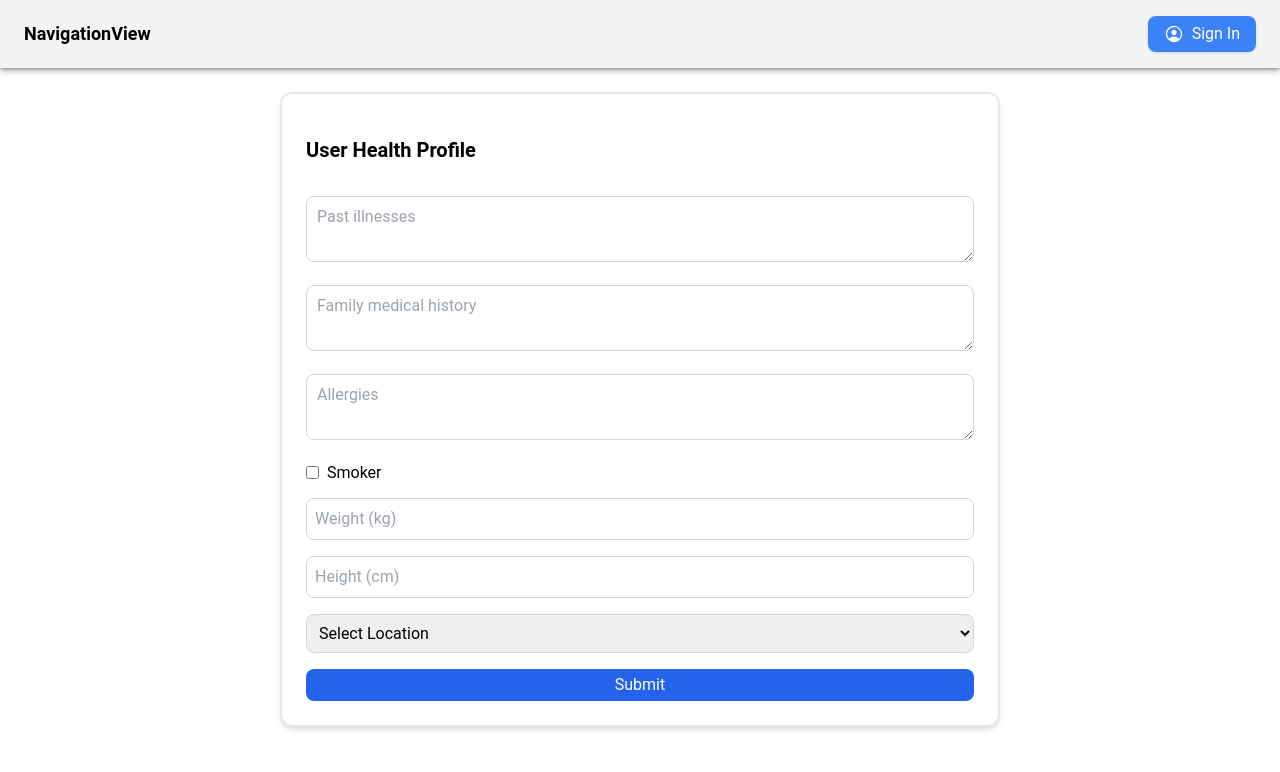
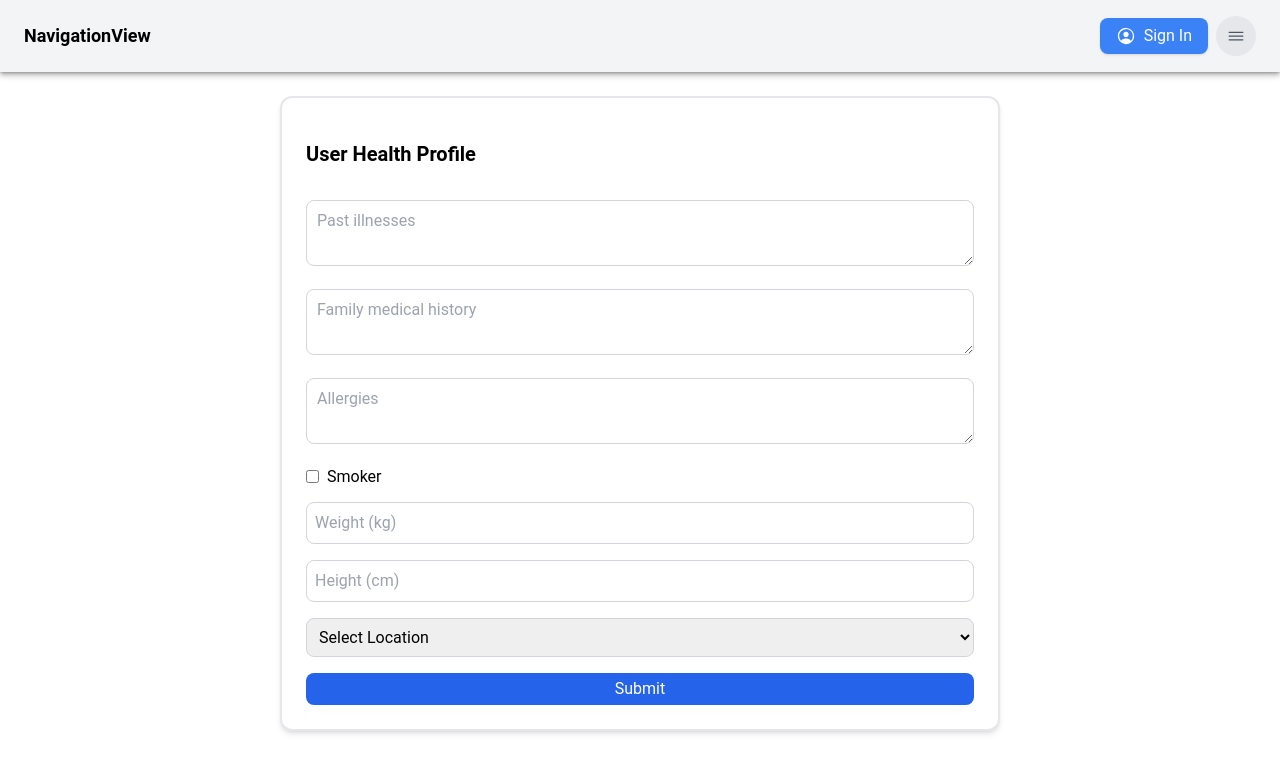
Before and after one commit to DimitarDevP/aiha-frontend, a React (Vite) app: page /tab1 in a window 1280 px wide. Shown: the top 772 px of the page. Built offline with nearby package versions, Linux system fonts and the light colour scheme.

Commit message:
Improvement in navigation

```diff
--- a/src/App.tsx
+++ b/src/App.tsx
@@ -45,7 +45,7 @@ const App: React.FC = () => (
         <IonRouterOutlet>
 
           {/* Tabs */}
-         <Route
+          <Route
             exact
             path="/tab1"
             render={() => (
--- a/src/components/User/User.tsx
+++ b/src/components/User/User.tsx
@@ -3,7 +3,7 @@ import { NavLink, useHistory } from 'react-router-dom';
 import { useSelector, useDispatch } from 'react-redux';
 import { RootState } from '../../store';
 import { manualLogout } from '../../redux/userAuth/userAuthSlice';
-import { personCircleOutline, logOutOutline, personOutline, pulseOutline } from 'ionicons/icons';
+import { personCircleOutline, logOutOutline, personOutline, pulseOutline, menuOutline } from 'ionicons/icons';
 import { IonIcon } from '@ionic/react';
 
 function User() {
@@ -14,22 +14,18 @@ function User() {
   const isAuthenticated = useSelector((state: RootState) => state.userAuth.isAuthenticated);
   const userName = useSelector((state: RootState) => state.userAuth.user.name);
 
-  const getInitials = () => {
-    if (!userName) return '?';
-    const names = userName.split(' ');
-    return names.length > 1
-      ? `${names[0][0]}${names[1][0]}`
-      : `${names[0][0]}`;
-  };
-
   const handleLogout = () => {
     dispatch(manualLogout());
     setIsOpen(false);
     history.push('/login');
   };
 
-  if (!isAuthenticated) {
+  const toggleMenu = () => setIsOpen(prev => !prev);
+
   return (
+    <div className="relative flex items-center space-x-2">
+      {!isAuthenticated && (
+        <>
           <button
             onClick={() => history.push('/login')}
             className="flex items-center space-x-2 bg-blue-500 hover:bg-blue-600 text-white px-4 py-2 rounded-lg shadow transition-colors"
@@ -37,25 +33,34 @@ function User() {
             <IonIcon icon={personCircleOutline} className="text-xl" />
             <span>Sign In</span>
           </button>
-    );
-  }
 
-  return (
-    <div className="relative">
+          <button
+            onClick={toggleMenu}
+            className="w-10 h-10 bg-gray-200 hover:bg-gray-300 rounded-full flex items-center justify-center transition-colors"
+          >
+            <IonIcon icon={menuOutline} className="text-xl text-gray-600" />
+          </button>
+        </>
+      )}
+
+      {isAuthenticated && (
         <div
-        onClick={() => setIsOpen(!isOpen)}
-        className="w-10 h-10 bg-indigo-600 text-white rounded-full flex items-center justify-center cursor-pointer font-bold hover:bg-indigo-700 transition-colors"
+          onClick={toggleMenu}
+          className="w-10 h-10 bg-indigo-600 text-white rounded-full flex items-center justify-center cursor-pointer hover:bg-indigo-700 transition-colors"
         >
-        {getInitials()}
+          <IonIcon icon={personCircleOutline} className="text-xl" />
         </div>
+      )}
 
       {isOpen && (
-        <div className="absolute right-0 mt-2 w-56 bg-white rounded-md shadow-lg z-[1000] ring-1 ring-black ring-opacity-5 focus:outline-none">
+        <div className="absolute right-0 top-12 w-56 bg-white rounded-md shadow-lg z-[1000] ring-1 ring-black ring-opacity-5 focus:outline-none">
           <div className="py-1">
+            {isAuthenticated && (
               <div className="px-4 py-2 text-sm text-gray-700 border-b border-gray-100">
                 <p className="font-medium">Welcome back</p>
                 <p className="truncate">{userName || 'User'}</p>
               </div>
+            )}
 
             <NavLink
               to="/profile"
@@ -75,6 +80,7 @@ function User() {
               My Activity
             </NavLink>
 
+            {isAuthenticated && (
               <button
                 onClick={handleLogout}
                 className="flex items-center px-4 py-2 text-sm text-gray-700 hover:bg-gray-100 w-full text-left"
@@ -82,6 +88,7 @@ function User() {
                 <IonIcon icon={logOutOutline} className="mr-2 text-gray-500" />
                 Log Out
               </button>
+            )}
           </div>
         </div>
       )}
```
Lines whose indentation alone changed are shown as unchanged.
